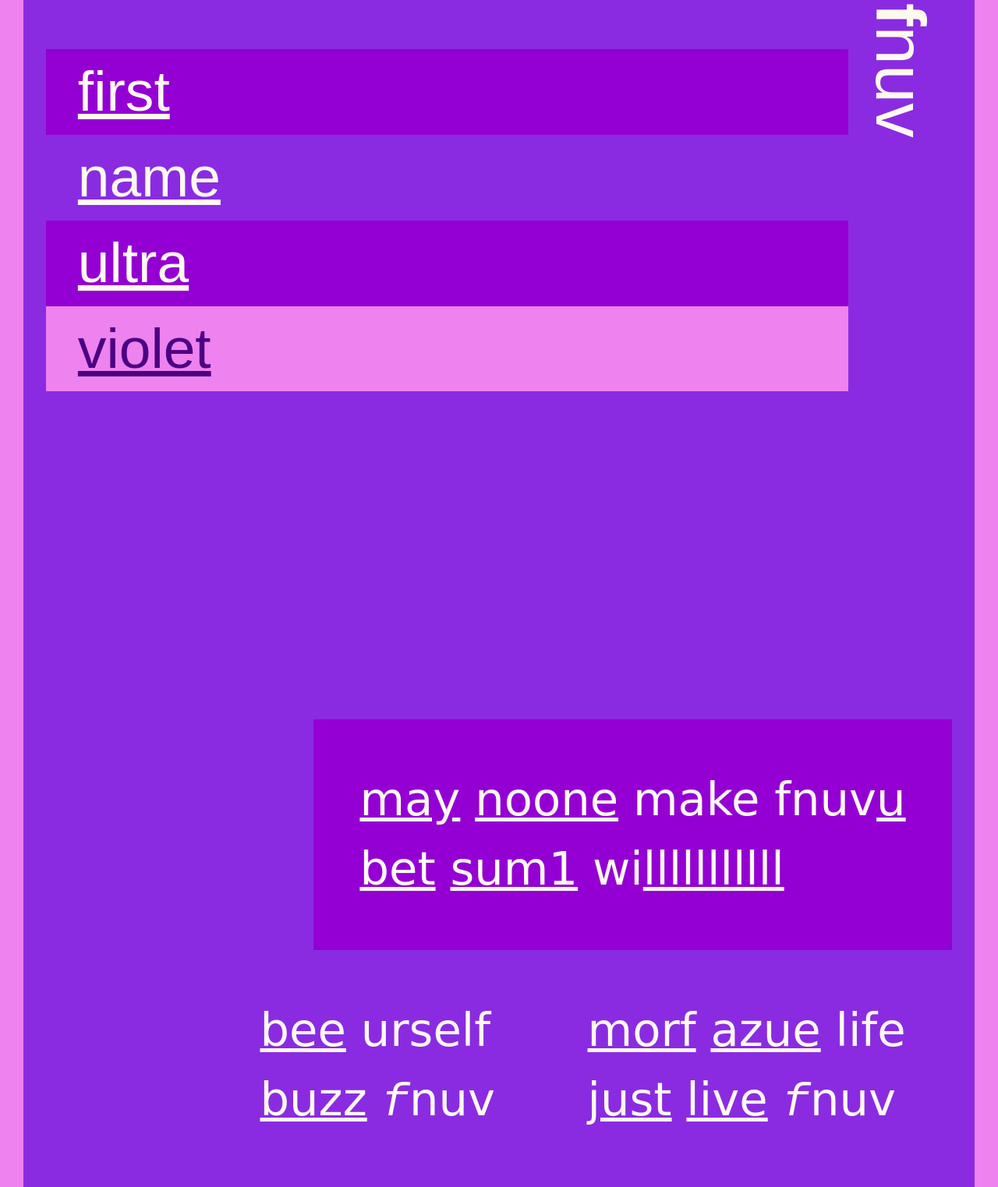
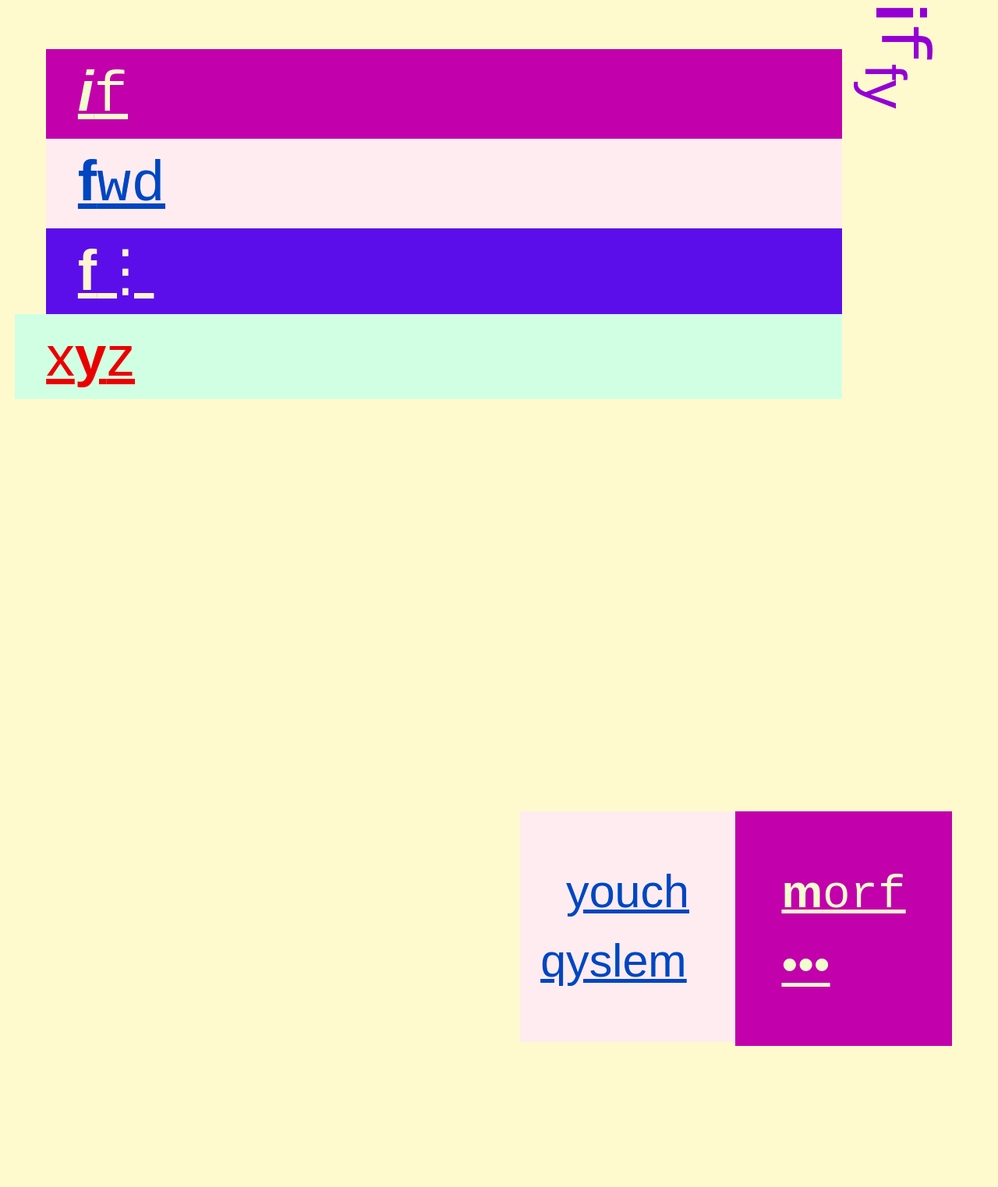
Before and after one commit to webmural/iffy, a website: page index.html in a window 1280 px wide. Shown: the part 55-1578 px from the top of the page at 78% size. Drawn offline with Linux system fonts and the light colour scheme.

Commit message:
#1 iffy 🪷

```diff
--- a/fun.css
+++ /dev/null
@@ -1,15 +0,0 @@
-/*
-https://s9a.page/violet
-*/
-
-.viola * { background: transparent; color:inherit }
-.viola.viola { color:var(--loyal); background:var(--petal) }
-.viola.ouija { color:var(--petal); background:var(--loyal) }
-.viola ::selection { color: #090909; background: #ec0 }
-
-.viola { --petal: #bae; --loyal: indigo }
-.violet { --petal: violet; --loyal: indigo }
-.blueviolet { --petal: blueviolet; --loyal: floralwhite }
-.darkviolet { --petal: darkviolet; --loyal: floralwhite }
-.palevioletred { --petal: palevioletred; --loyal: navy }
-.mediumvioletred { --petal: mediumvioletred; --loyal: floralwhite }
--- /dev/null
+++ b/iffy.css
@@ -0,0 +1,20 @@
+/*
+iffy https://s9a.page/violet remix yo)
+*/
+
+:root { --iffy:darkviolet; --yffi:lemonchiffon }
+.iffy * { background-color:transparent; color:unset }
+.yffi * { background-color:transparent; color:unset }
+.iffy { fill:var(--iffy); stroke:var(--yffi) }
+.yffi { fill:var(--yffi); stroke:var(--iffy) }
+.iffy.iffy { background-color:var(--iffy); color:var(--yffi) }
+.yffi.yffi { background-color:var(--yffi); color:var(--iffy) }
+.iffy ::selection { color:var(--iffy); background:aquamarine }
+.yffi ::selection { color:var(--yffi); background:dodgerblue }
+.ffiy { filter: hue-rotate(288deg) }
+.ffyi { filter: hue-rotate(18deg) }
+.yiff { filter: hue-rotate(-18deg) }
+.iyff { filter: hue-rotate(-288deg) }
+@media (prefers-color-scheme:dark) {:root { --yffi:khaki }}
+@media (prefers-contrast:more) {:root { --iffy:indigo }}
+@media (prefers-contrast:less) {:root { --yffi:peachpuff }}
--- a/index.html
+++ b/index.html
@@ -1,41 +1,36 @@
 <!DOCTYPE html>
-<html lang="en-US" class="viola violet">
+<html lang="en-US" class="yffi">
 <meta charset="utf-8">
-<title>fnuv</title>
+<title>iffy mural</title>
 
 <meta name=viewport content="width=device-width">
 <meta name=color-scheme content="dark light">
 <meta name=theme-color content="darkviolet">
-<meta name=description content="fnuv mural first name ultra violet">
+<meta name=description content="iffy mouth filter hue">
 
-<link rel="stylesheet" href="fun.css" media=(color)>
-<link rel="stylesheet" href="nuv.css" media="all">
+<link rel="stylesheet" href="iffy.css">
+<link rel="stylesheet" href="iphy.css">
+<link rel="icon" href="iffy.svg">
 <link rel="license" href="UNLICENSE.txt">
-<link rel="icon" href="icon.svg">
 
-<base href="https://webmural.com">
-<link rel="prev" href="/larva">
-<link rel="help" href="/xyz">
-<link rel="next" href="/swirl">
+<!-- <base href="https://webmural.com"> -->
+<link rel="prev" href="/f1ow">
+<link rel="next" href="/deev">
 
-<article class="viola blueviolet">
-  <h1>fnuv</h1>
+<article class="yffi">
+  <h1><code>if</code><sub>fy</sub></h1>
   <nav>
-    <a class="viola darkviolet" href="/feeling">first</a>
-    <a class="viola blueviolet" href="/nan">name</a>
-    <a class="viola darkviolet" href="/eula">ultra</a>
-    <a class="viola violet" href="/violetttear">violet</a>
+    <a class="iffy ffyi" href="/inspire"><code><i>i</i>f</code></a>
+    <a class="yffi ffiy" href="/fwd"><samp>fwd</samp></a>
+    <a class="iffy yiff" href="/fnuv"><abbr>f&vellip;</abbr></a>
+    <a class="yffi iyff shift" href="/xyz">x<mark>y</mark>z</a>
   </nav>
-  <p class="viola darkviolet">
-    <a href="/maybee">may</a> <a href="/testing">noone</a> make fnuv<ins>u</ins><br>
-    <a href="/bet">bet</a> <a href="/28">sum1</a> wi<a href="/lllllllllll">lllllllllll</a><br>
+  <p class="iffy ffyi">
+    <a href="/butterfly"><code>morf</code></a>
+    <a href="/eyedo">•••</a>
   </p>
-  <p class="viola blueviolet">
-    <a href="/butterfly">morf</a> <a href="/butt">azue</a> life<br>
-    <a href="/inyo">just</a> <a href="/143">live</a> <em>f</em>nuv<br>
-  </p>
-  <p class="viola blueviolet">
-    <a href="/bee">bee</a> urself<br>
-    <a href="/6oo">buzz</a> <em>f</em>nuv<br>
+  <p class="yffi ffiy">
+    <a href="/youch">youch</a>
+    <a class="shift" href="/qyslem">qyslem</a>
   </p>
 </article>
--- a/nuv.css
+++ b/iphy.css
@@ -48,7 +48,7 @@ nav a {
 }
 
 h1 {
-  font-family: fantasy;
+  font-family: sans-serif;
   font-weight: unset;
   margin: 0;
   margin-inline-end: 1em;
@@ -57,9 +57,11 @@ h1 {
 }
 
 p {
+  display: flex;
+  flex-flow: column;
   float: right;
-  font-family: cursive;
-  margin: 0;
+  font-family: sans-serif;
+  margin: 2em 0;
   padding: 1em;
 }
 
@@ -78,3 +80,7 @@ em {
     writing-mode: sideways-rl;
   }
 }
+
+.shift {
+  margin-left: -1ch;
+}
```
Also changed, not shown: README.md, icon.svg (deleted), iffy.svg (added).
